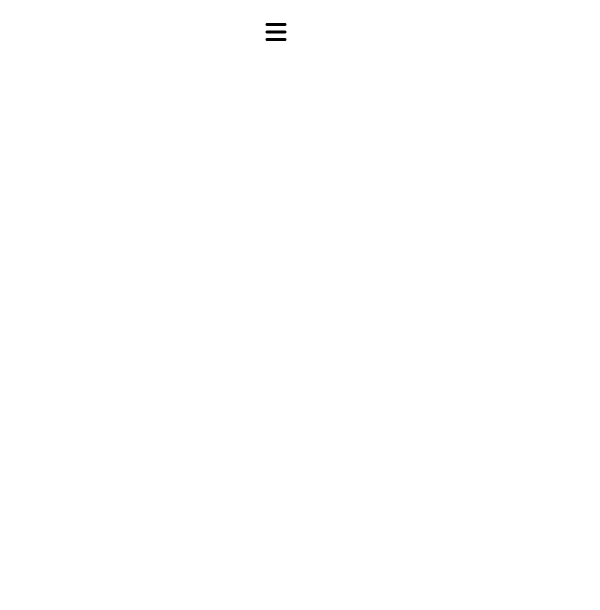
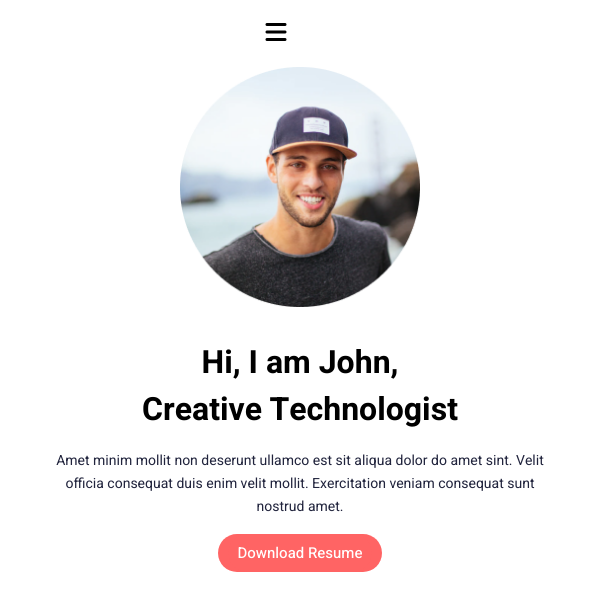
Before and after one commit to Inbach-Yassine/html-css-js, a plain HTML site: page index.html in a window 600 px wide. Drawn offline with Linux system fonts and the light colour scheme.

Commit message:
Modification

```diff
--- a/Style.css
+++ b/Style.css
@@ -4,7 +4,7 @@
     --white:#ffffff;
     --grey:#BDB7B1;
     --blue:#036;
-    --orange:##FF6464;
+    --orange:#FF6464;
 }
 *::selection{
     color:var(--white);
@@ -50,8 +50,48 @@ header #Menu-bar:hover
     color: var(--grey);
     overflow: hidden;
     transition: .2s linear;
+}
+.position{
+    padding: 0 7rem;
+}
+section{
+    display: flex;
+    align-items: center;
+    justify-content: space-between;
+    padding: 4rem 0;
+}
+section .Creative-Technologist h1{
+    font-weight: 700;
+    color: var(--black);
+    font-size: 2.3rem;
+}
+section .Creative-Technologist p{
+    font-size: 15px;
+    padding-top: 1rem;
+    font-weight: 400;
+    max-width: 420px;
+    line-height: 23px;
+    color:  #21243D;
+}
+section .Creative-Technologist .btn{
+    padding-top: 1.5rem;
+}
+section .Creative-Technologist .btn button,
+section .Creative-Technologist .btn button a{
+    padding: 10px 1rem;
+    background: var(--orange);
+    color: var(--white);
+    font-weight: 500;
+    font-size: 1rem;
+    border-radius: 1.5rem;
+}
+section img{
+    object-fit: fill;
+    width: 240px;
+    height: 240px;
+    margin-top: 3rem;
+}
 
-}
 @media only screen and (max-width:600px){
     header{
         padding:1rem 0;
@@ -80,6 +120,29 @@ header #Menu-bar:hover
         padding-right: 3rem;
         font-size: 1.5rem;
     }
+    .position {
+        padding: 0px 3rem;
+    }
+    section {
+        row-gap: 2rem;
+        padding: 0rem 0;
+        flex-direction: column-reverse;
+        text-align: center;
+    }
+    section .Creative-Technologist h1 {
+        font-size: 1.8rem;
+    }
+    section .Creative-Technologist p {
+        font-size: 13px;
+        max-width: max-content;
+    }
+    section .Creative-Technologist .btn {
+        padding-top: 1rem;
+    }
+    section .Creative-Technologist .btn button, section .Creative-Technologist .btn button a {
+        padding: 10px 13px;
+        font-size: 14px;
+    }
 }
 @media only screen and (min-width:600px) and (max-width:991px){
     header{
@@ -89,4 +152,24 @@ header #Menu-bar:hover
         font-size: 18px;
         padding: 0 1rem;
     }
+    .position {
+        padding: 0 3rem;
+    }
+    section .Creative-Technologist h1 {
+        font-size: 2rem;
+    }
+    section .Creative-Technologist p {
+        font-size: 14px;
+    }
+    section img {
+        margin-top: 0rem;
+    }
+    section .Creative-Technologist .btn button, section .Creative-Technologist .btn button a {
+        padding: 8px 10px;
+        font-size: 15px;
+    }
+    section .Creative-Technologist .btn {
+        padding-top: 1rem;
+    }
+
 }
--- a/index.html
+++ b/index.html
@@ -1,11 +1,14 @@
 <!DOCTYPE html>
 <html lang="en">
   <head>
-    <meta charset="UTF-8">
-    <meta http-equiv="X-UA-Compatible" content="IE=edge">
-    <meta name="viewport" content="width=device-width, initial-scale=1.0">
-    <link rel="stylesheet" href="Style.css">
-    <script src="https://kit.fontawesome.com/04a76b9a09.js" crossorigin="anonymous"></script>
+    <meta charset="UTF-8" />
+    <meta http-equiv="X-UA-Compatible" content="IE=edge" />
+    <meta name="viewport" content="width=device-width, initial-scale=1.0" />
+    <link rel="stylesheet" href="Style.css" />
+    <script
+      src="https://kit.fontawesome.com/04a76b9a09.js"
+      crossorigin="anonymous"
+    ></script>
     <title>Portfolio</title>
   </head>
   <body>
@@ -21,8 +24,24 @@
       </div>
     </header>
     <!--header ends-->
-
-
+    <div class="position">
+    <!--Section Creative Technologist starts-->
+    <section>
+      <div class="Creative-Technologist">
+        <h1>Hi, I am John,<br> Creative Technologist</h1>
+        <p>
+          Amet minim mollit non deserunt ullamco est sit aliqua dolor do amet
+          sint. Velit officia consequat duis enim velit mollit. Exercitation
+          veniam consequat sunt nostrud amet.
+        </p>
+        <div class="btn">
+            <button><a href="">Download Resume</a></button>
+        </div>
+      </div>
+      <img src="Images/img.png" alt="">
+    </section>
+    <!--Section Creative Technologist- ends-->
+    </div>
     <script src="Js/main.js"></script>
   </body>
 </html>
```
Also changed, not shown: Images/img.png (added). Lines whose indentation alone changed are shown as unchanged.
